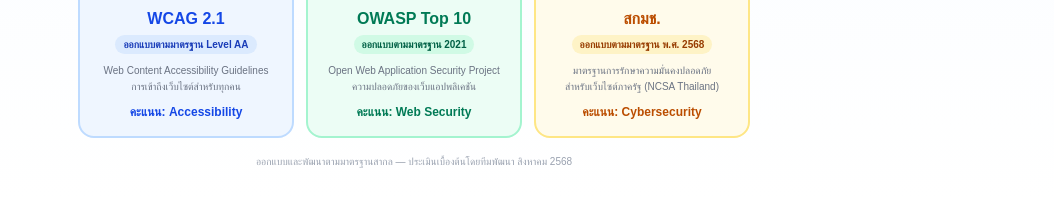
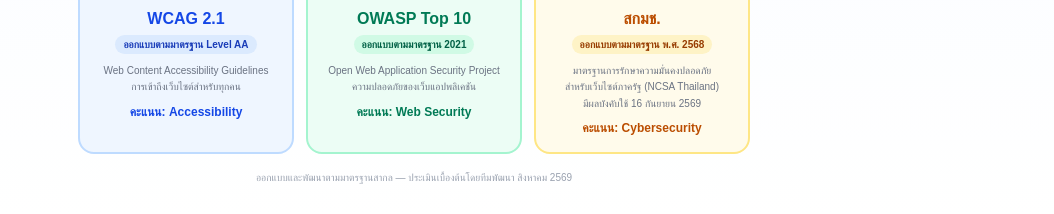
Before and after one commit to jakario/Dotacademy, a Next.js app: page /en in a window 1280 px wide. Shown: the part 1037-1251 px from the top of the page, without its empty margins (226-1280 px from the left). Built offline with nearby package versions, Linux system fonts and the light colour scheme; no server answers; the database is empty; sample sign-in values are in the browser's storage.

Commit message:
fix: Replace react-icons with lucide-react to fix build error

```diff
--- a/src/app/[locale]/admin/users/UsersClient.tsx
+++ b/src/app/[locale]/admin/users/UsersClient.tsx
@@ -4,7 +4,7 @@
 import { useState, useEffect } from 'react';
 import toast from 'react-hot-toast';
 import { Link } from '@/i18n/routing';
-import { FiEdit2, FiX, FiCheck, FiUser } from "react-icons/fi";
+import { Edit2, X, Check, User } from "lucide-react";
 
 type Department = {
   id: string;
@@ -124,7 +124,7 @@
                       <td className="p-4">
                         <div className="flex items-center gap-3">
                           <div className="w-8 h-8 rounded-full bg-indigo-100 text-indigo-600 flex items-center justify-center font-bold">
-                            {user.name ? user.name.charAt(0).toUpperCase() : <FiUser />}
+                            {user.name ? user.name.charAt(0).toUpperCase() : <User />}
                           </div>
                           <div>
                             <p className="font-medium text-slate-800">{user.name || "Unknown User"}</p>
@@ -154,7 +154,7 @@
                           className="p-2 text-slate-400 hover:text-indigo-600 hover:bg-indigo-50 rounded-lg transition-colors"
                           title="Edit User"
                         >
-                          <FiEdit2 className="w-4 h-4" />
+                          <Edit2 className="w-4 h-4" />
                         </button>
                       </td>
                     </tr>
@@ -176,7 +176,7 @@
                 onClick={() => setEditingUser(null)}
                 className="text-slate-400 hover:text-slate-600 transition-colors"
               >
-                <FiX className="w-5 h-5" />
+                <X className="w-5 h-5" />
               </button>
             </div>
 
@@ -246,7 +246,7 @@
               >
                 {isSaving ? "Saving..." : (
                   <>
-                    <FiCheck className="w-4 h-4" />
+                    <Check className="w-4 h-4" />
                     Save Changes
                   </>
                 )}
--- a/src/components/ComplianceBadges.tsx
+++ b/src/components/ComplianceBadges.tsx
@@ -33,7 +33,7 @@
     level: 'ออกแบบตามมาตรฐาน พ.ศ. 2568',
     score: 'Cybersecurity',
     color: 'amber',
-    description: 'มาตรฐานการรักษาความมั่นคงปลอดภัย\nสำหรับเว็บไซต์ภาครัฐ (NCSA Thailand)',
+    description: 'มาตรฐานการรักษาความมั่นคงปลอดภัย\nสำหรับเว็บไซต์ภาครัฐ (NCSA Thailand)\nมีผลบังคับใช้ 16 กันยายน 2569',
   },
 ];
 
@@ -92,7 +92,7 @@
         })}
       </div>
       <p className="text-center text-[10px] text-gray-400 mt-4">
-        ออกแบบและพัฒนาตามมาตรฐานสากล — ประเมินเบื้องต้นโดยทีมพัฒนา สิงหาคม 2568
+        ออกแบบและพัฒนาตามมาตรฐานสากล — ประเมินเบื้องต้นโดยทีมพัฒนา สิงหาคม 2569
       </p>
     </section>
   );
```
